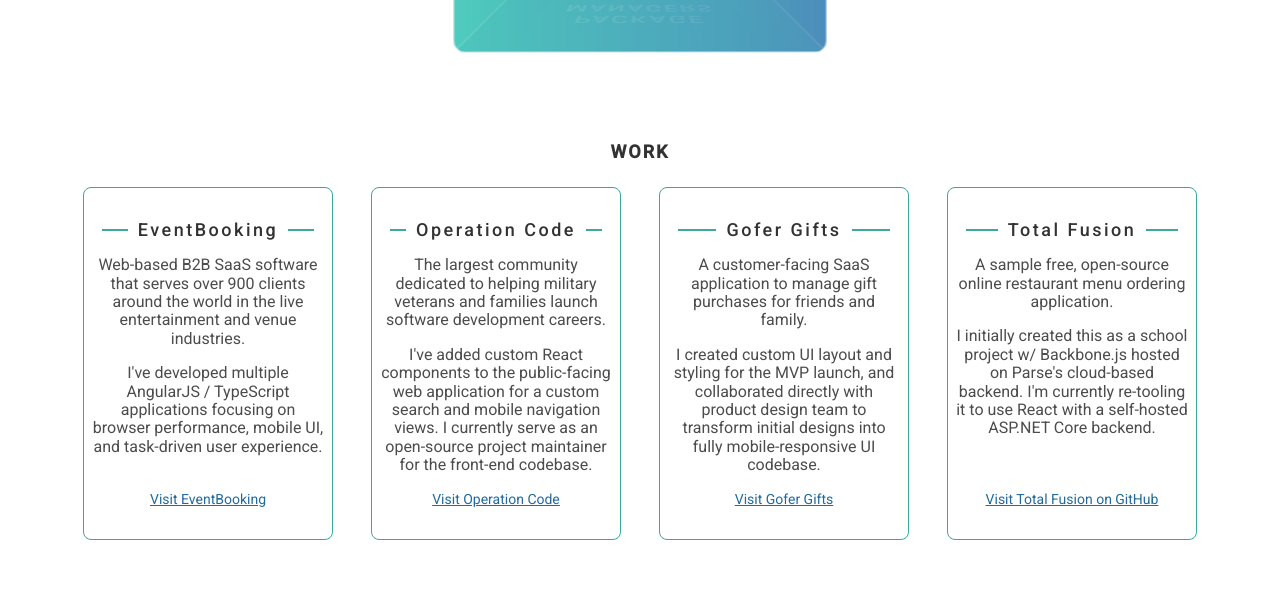
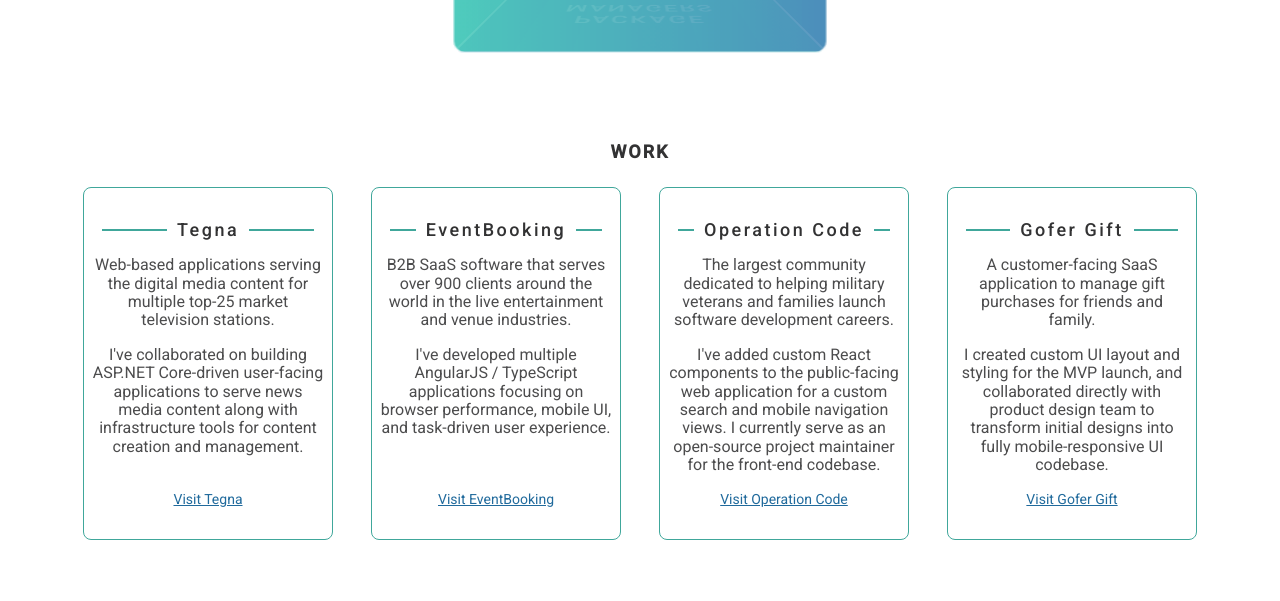
Before and after one commit to jjhampton/jjhampton.github.io, a website: page index.html in a window 1280 px wide. Shown: the part 1314-1915 px from the top of the page. Drawn offline with nearby package versions, Linux system fonts and the light colour scheme; files that its build step writes are made by us from their sources.

Commit message:
Update work history

```diff
--- a/index.html
+++ b/index.html
@@ -58,7 +58,7 @@
       <div class="section-content">
         <ul class="section-list">
           <li class="section-list-item">I spend my weekdays building web applications at
-            <a href="https://www.eventbooking.com">EventBooking</a> in Knoxville, TN. I also volunteer at
+            <a href="https://www.tegna.com">Tegna</a> in Knoxville, TN. I also volunteer at
             <a href="https://www.operationcode.org">Operation Code</a>, a non-profit community that helps military veterans transition to careers in software development
             and other technology-focused fields.</li>
           <li class="section-list-item">My lifelong interests are electronic music (sampled, synth, or DJ sets), martial arts, science fiction, and the
@@ -160,9 +160,15 @@
         <h2 class="section-header-title">Work</h2>
       </div>
       <ul class=" section-content work-list">
+          <li class="work-list-item">
+            <h1 class="work-list-item-title">Tegna</h1 class="work-list-item-title">
+            <div class="work-list-item-description">Web-based applications serving the digital media content for multiple top-25 market television stations.</div>
+            <div class="work-list-item-description">I've collaborated on building ASP.NET Core-driven user-facing applications to serve news media content along with infrastructure tools for content creation and management.</div>
+            <a href="https://www.tegna.com" class="work-list-item-link" target="_blank" rel="noopener noreferrer nofollow">Visit Tegna</a>
+          </li>
         <li class="work-list-item">
           <h1 class="work-list-item-title">EventBooking</h1>
-          <div class="work-list-item-description">Web-based B2B SaaS software that serves over 900 clients around the world in the live entertainment and venue industries.</div>
+          <div class="work-list-item-description">B2B SaaS software that serves over 900 clients around the world in the live entertainment and venue industries.</div>
           <div class="work-list-item-description">I've developed multiple AngularJS / TypeScript applications focusing on browser performance, mobile UI, and task-driven
             user experience.</div>
           <a href="https://www.eventbooking.com" class="work-list-item-link" target="_blank" rel="noopener noreferrer nofollow">Visit EventBooking</a>
@@ -175,18 +181,11 @@
           <a href="https://www.operationcode.org" class="work-list-item-link" target="_blank" rel="noopener noreferrer nofollow">Visit Operation Code</a>
         </li>
         <li class="work-list-item">
-          <h1 class="work-list-item-title">Gofer Gifts</h1>
+          <h1 class="work-list-item-title">Gofer Gift</h1>
           <div class="work-list-item-description">A customer-facing SaaS application to manage gift purchases for friends and family.</div>
           <div class="work-list-item-description">I created custom UI layout and styling for the MVP launch, and collaborated directly with product design team to
             transform initial designs into fully mobile-responsive UI codebase.</div>
-          <a href="https://gofergift.com" class="work-list-item-link" target="_blank" rel="noopener noreferrer nofollow">Visit Gofer Gifts</a>
-        </li>
-        <li class="work-list-item">
-          <h1 class="work-list-item-title">Total Fusion</h1 class="work-list-item-title">
-          <div class="work-list-item-description">A sample free, open-source online restaurant menu ordering application.</div>
-          <div class="work-list-item-description">I initially created this as a school project w/ Backbone.js hosted on Parse's cloud-based backend. I'm currently
-            re-tooling it to use React with a self-hosted ASP.NET Core backend.</div>
-          <a href="https://github.com/jjhampton/total-fusion-api" class="work-list-item-link" target="_blank" rel="noopener noreferrer nofollow">Visit Total Fusion on GitHub</a>
+          <a href="https://gofergift.com" class="work-list-item-link" target="_blank" rel="noopener noreferrer nofollow">Visit Gofer Gift</a>
         </li>
       </ul>
 
```
